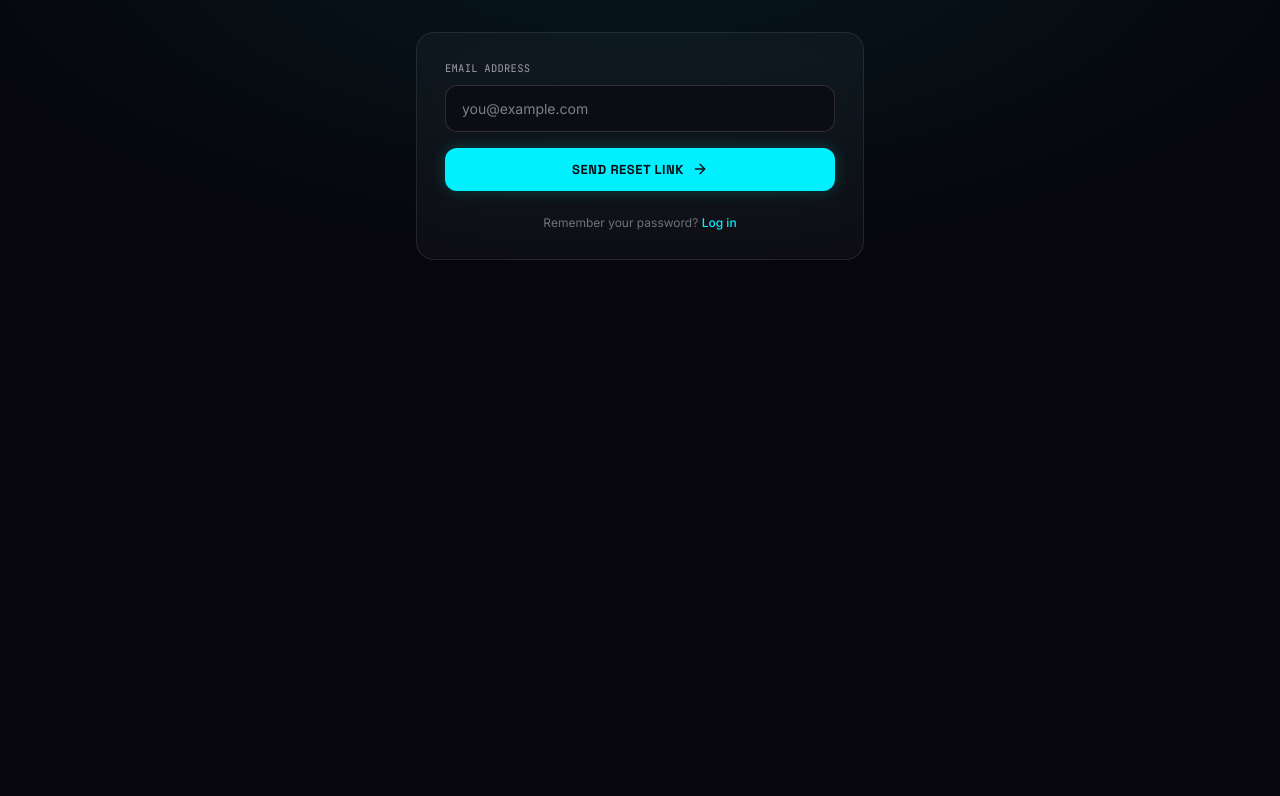
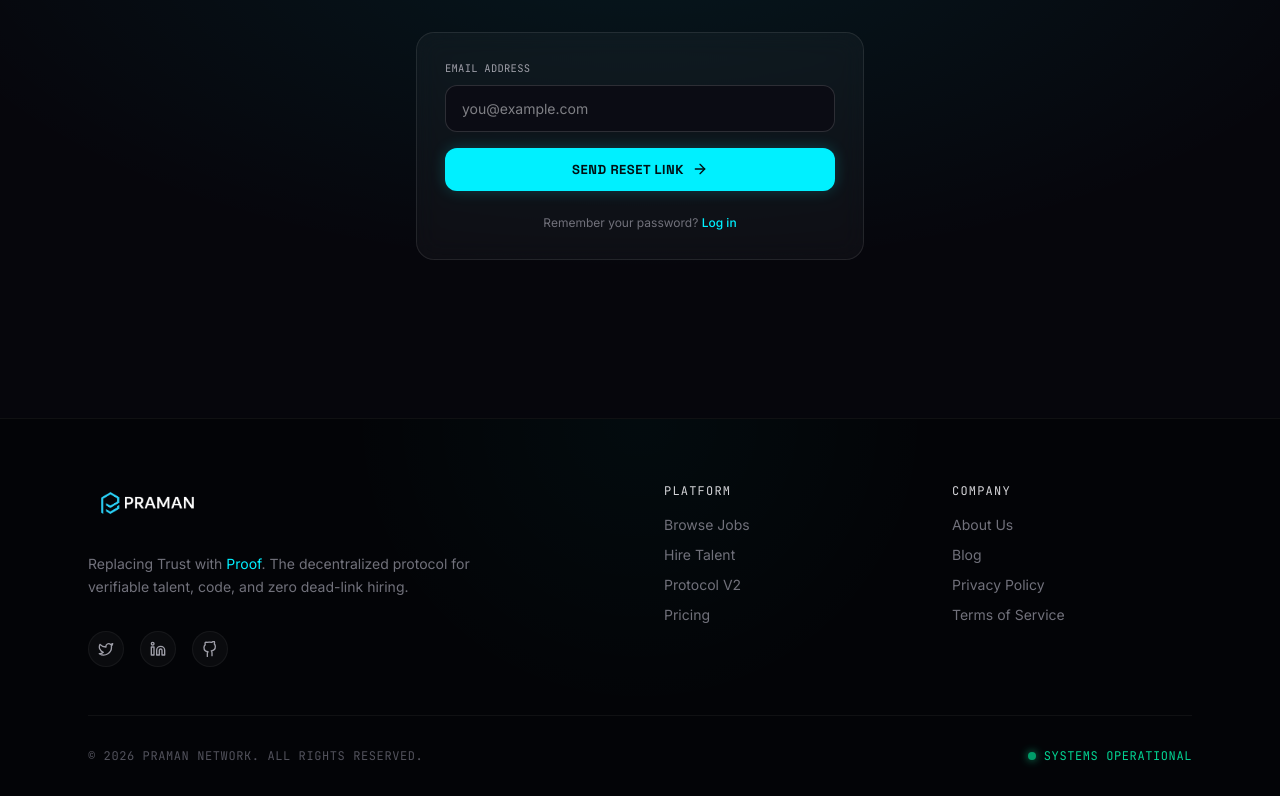
Before and after one commit to Praman-Network/jobportal, a Next.js app: page /forgot-password in a window 1280 px wide. Shown: the part 383-1179 px from the top of the page. Before the commit the page ends 801 px from the top, so only its background shows below. Built offline with nearby package versions, Linux system fonts and the light colour scheme; no server answers.

Commit message:
add footer

```diff
--- a/app/layout.tsx
+++ b/app/layout.tsx
@@ -1,6 +1,7 @@
 import type { Metadata } from "next";
 import "./globals.css";
 import Navbar from "@/components/Navbar";
+import Footer from "@/components/Footer";
 
 export const metadata: Metadata = {
   title: "Praman Jobs — Internship & Job Board",
@@ -14,9 +15,12 @@ export const metadata: Metadata = {
 export default function RootLayout({ children }: { children: React.ReactNode }) {
   return (
     <html lang="en">
-      <body>
+      <body className="min-h-screen flex flex-col">
         <Navbar />
-        {children}
+        <main className="flex-1">
+          {children}
+        </main>
+        <Footer />
       </body>
     </html>
   );
--- /dev/null
+++ b/components/Footer.tsx
@@ -0,0 +1,153 @@
+// components/Footer.tsx
+import Image from "next/image";
+import Link from "next/link";
+// Custom SVGs for brand icons
+const TwitterIcon = ({ className }: { className?: string }) => (
+  <svg
+    xmlns="http://www.w3.org/2000/svg"
+    width="24"
+    height="24"
+    viewBox="0 0 24 24"
+    fill="none"
+    stroke="currentColor"
+    strokeWidth="2"
+    strokeLinecap="round"
+    strokeLinejoin="round"
+    className={className}
+  >
+    <path d="M22 4s-.7 2.1-2 3.4c1.6 10-9.4 17.3-18 11.6 2.2.1 4.4-.6 6-2C3 15.5.5 9.6 3 5c2.2 2.6 5.6 4.1 9 4-.9-4.2 4-6.6 7-3.8 1.1 0 3-1.2 3-1.2z"></path>
+  </svg>
+);
+
+const LinkedinIcon = ({ className }: { className?: string }) => (
+  <svg
+    xmlns="http://www.w3.org/2000/svg"
+    width="24"
+    height="24"
+    viewBox="0 0 24 24"
+    fill="none"
+    stroke="currentColor"
+    strokeWidth="2"
+    strokeLinecap="round"
+    strokeLinejoin="round"
+    className={className}
+  >
+    <path d="M16 8a6 6 0 0 1 6 6v7h-4v-7a2 2 0 0 0-2-2 2 2 0 0 0-2 2v7h-4v-7a6 6 0 0 1 6-6z"></path>
+    <rect x="2" y="9" width="4" height="12"></rect>
+    <circle cx="4" cy="4" r="2"></circle>
+  </svg>
+);
+
+const GithubIcon = ({ className }: { className?: string }) => (
+  <svg
+    xmlns="http://www.w3.org/2000/svg"
+    width="24"
+    height="24"
+    viewBox="0 0 24 24"
+    fill="none"
+    stroke="currentColor"
+    strokeWidth="2"
+    strokeLinecap="round"
+    strokeLinejoin="round"
+    className={className}
+  >
+    <path d="M15 22v-4a4.8 4.8 0 0 0-1-3.2c3-.3 6-1.5 6-6.5a5.5 5.5 0 0 0-1.5-3.8 5.5 5.5 0 0 0-.1-3.8s-1.2-.4-3.9 1.4a13.3 13.3 0 0 0-7 0C6.2 1.6 5 2 5 2a5.5 5.5 0 0 0-.1 3.8A5.5 5.5 0 0 0 3 9.6c0 5 3 6.2 6 6.5a4.8 4.8 0 0 0-1 3.2v4"></path>
+  </svg>
+);
+
+export default function Footer() {
+  const currentYear = new Date().getFullYear();
+
+  return (
+    <footer className="relative border-t border-white/5 bg-[#030407] pt-16 pb-8 overflow-hidden">
+      {/* Subtle background glow */}
+      <div
+        className="absolute top-0 left-1/2 -translate-x-1/2 w-[600px] h-[300px] pointer-events-none opacity-[0.03]"
+        style={{ background: "radial-gradient(ellipse at top, #00F0FF 0%, transparent 70%)" }}
+      />
+
+      <div className="relative z-10 max-w-6xl mx-auto px-6">
+        <div className="grid grid-cols-1 md:grid-cols-4 gap-12 mb-12">
+
+          {/* Brand Column */}
+          <div className="md:col-span-2 space-y-6">
+            <Link href="/" className="inline-block">
+              <Image
+                src="/praman-logo.png"
+                alt="Praman"
+                width={160}
+                height={50}
+                className="h-10 w-auto object-contain"
+              />
+            </Link>
+            <p className="text-zinc-500 text-sm max-w-sm leading-relaxed">
+              Replacing Trust with <span className="text-[#00F0FF]">Proof</span>. The decentralized protocol for verifiable talent, code, and zero dead-link hiring.
+            </p>
+
+            <div className="flex items-center gap-4 pt-2">
+              <a href="https://x.com/PramanNetwork" target="_blank" rel="noopener noreferrer" className="w-9 h-9 rounded-full bg-white/[0.03] border border-white/5 flex items-center justify-center text-zinc-400 hover:text-[#00F0FF] hover:border-[#00F0FF]/30 transition-all">
+                <TwitterIcon className="w-4 h-4" />
+              </a>
+              <a href="https://www.linkedin.com/company/praman-network/?viewAsMember=true" target="_blank" rel="noopener noreferrer" className="w-9 h-9 rounded-full bg-white/[0.03] border border-white/5 flex items-center justify-center text-zinc-400 hover:text-[#00F0FF] hover:border-[#00F0FF]/30 transition-all">
+                <LinkedinIcon className="w-4 h-4" />
+              </a>
+              <a href="https://github.com/Praman-Network" target="_blank" rel="noopener noreferrer" className="w-9 h-9 rounded-full bg-white/[0.03] border border-white/5 flex items-center justify-center text-zinc-400 hover:text-[#00F0FF] hover:border-[#00F0FF]/30 transition-all">
+                <GithubIcon className="w-4 h-4" />
+              </a>
+            </div>
+          </div>
+
+          {/* Platform Links */}
+          <div className="space-y-4">
+            <h4 className="font-mono-brand text-xs uppercase tracking-widest text-zinc-300">Platform</h4>
+            <ul className="space-y-2.5 text-sm">
+              <li>
+                <Link href="/jobs" className="text-zinc-500 hover:text-[#00F0FF] transition-colors">Browse Jobs</Link>
+              </li>
+              <li>
+                <Link href="/post-job" className="text-zinc-500 hover:text-[#00F0FF] transition-colors">Hire Talent</Link>
+              </li>
+              <li>
+                <a href="#" className="text-zinc-500 hover:text-[#00F0FF] transition-colors">Protocol V2</a>
+              </li>
+              <li>
+                <a href="#" className="text-zinc-500 hover:text-[#00F0FF] transition-colors">Pricing</a>
+              </li>
+            </ul>
+          </div>
+
+          {/* Legal / Company */}
+          <div className="space-y-4">
+            <h4 className="font-mono-brand text-xs uppercase tracking-widest text-zinc-300">Company</h4>
+            <ul className="space-y-2.5 text-sm">
+              <li>
+                <a href="#" className="text-zinc-500 hover:text-white transition-colors">About Us</a>
+              </li>
+              <li>
+                <a href="#" className="text-zinc-500 hover:text-white transition-colors">Blog</a>
+              </li>
+              <li>
+                <a href="#" className="text-zinc-500 hover:text-white transition-colors">Privacy Policy</a>
+              </li>
+              <li>
+                <a href="#" className="text-zinc-500 hover:text-white transition-colors">Terms of Service</a>
+              </li>
+            </ul>
+          </div>
+
+        </div>
+
+        {/* Bottom Bar */}
+        <div className="pt-8 border-t border-white/5 flex flex-col md:flex-row items-center justify-between gap-4">
+          <p className="text-zinc-600 text-xs font-mono-brand tracking-wider">
+            © {currentYear} PRAMAN NETWORK. ALL RIGHTS RESERVED.
+          </p>
+          <div className="flex items-center gap-2">
+            <span className="w-2 h-2 rounded-full bg-emerald-500 shadow-[0_0_8px_#10b981] animate-pulse"></span>
+            <span className="text-xs font-mono-brand text-emerald-400 tracking-wider">SYSTEMS OPERATIONAL</span>
+          </div>
+        </div>
+      </div>
+    </footer>
+  );
+}
```
